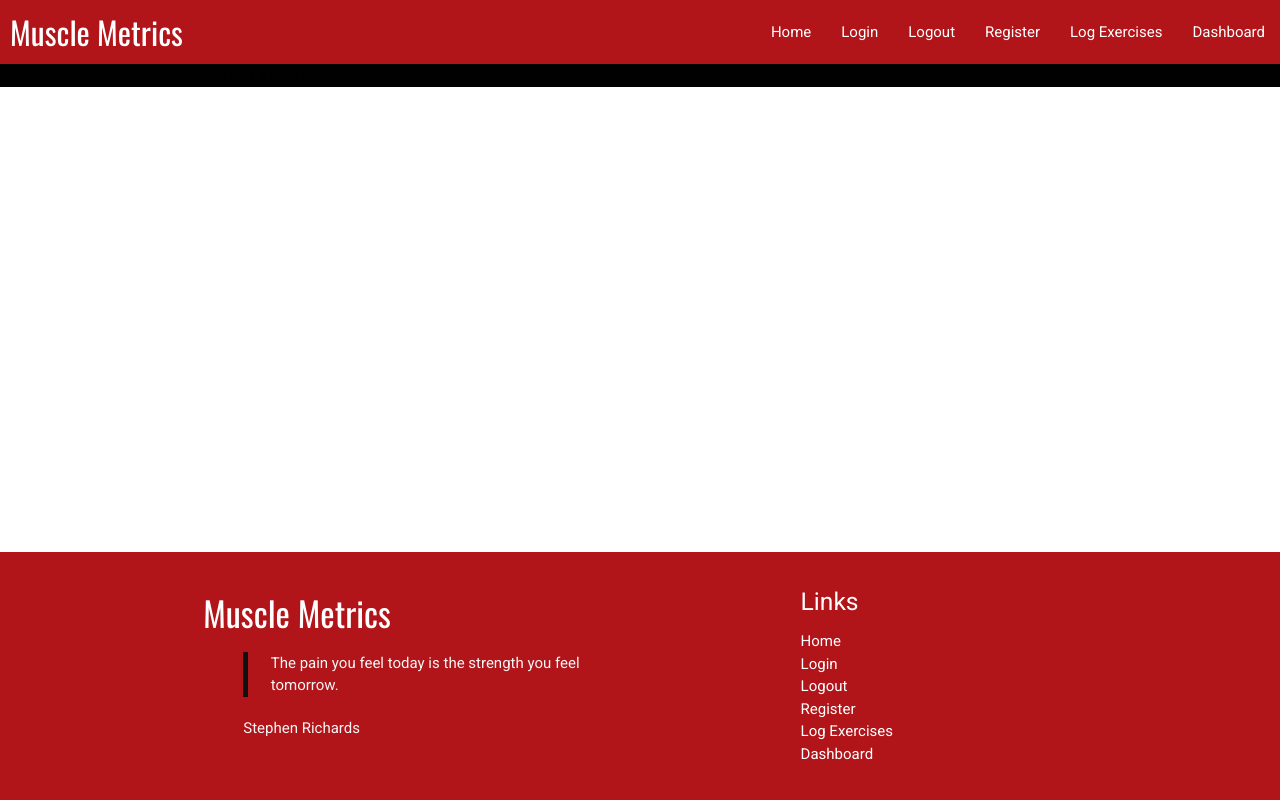
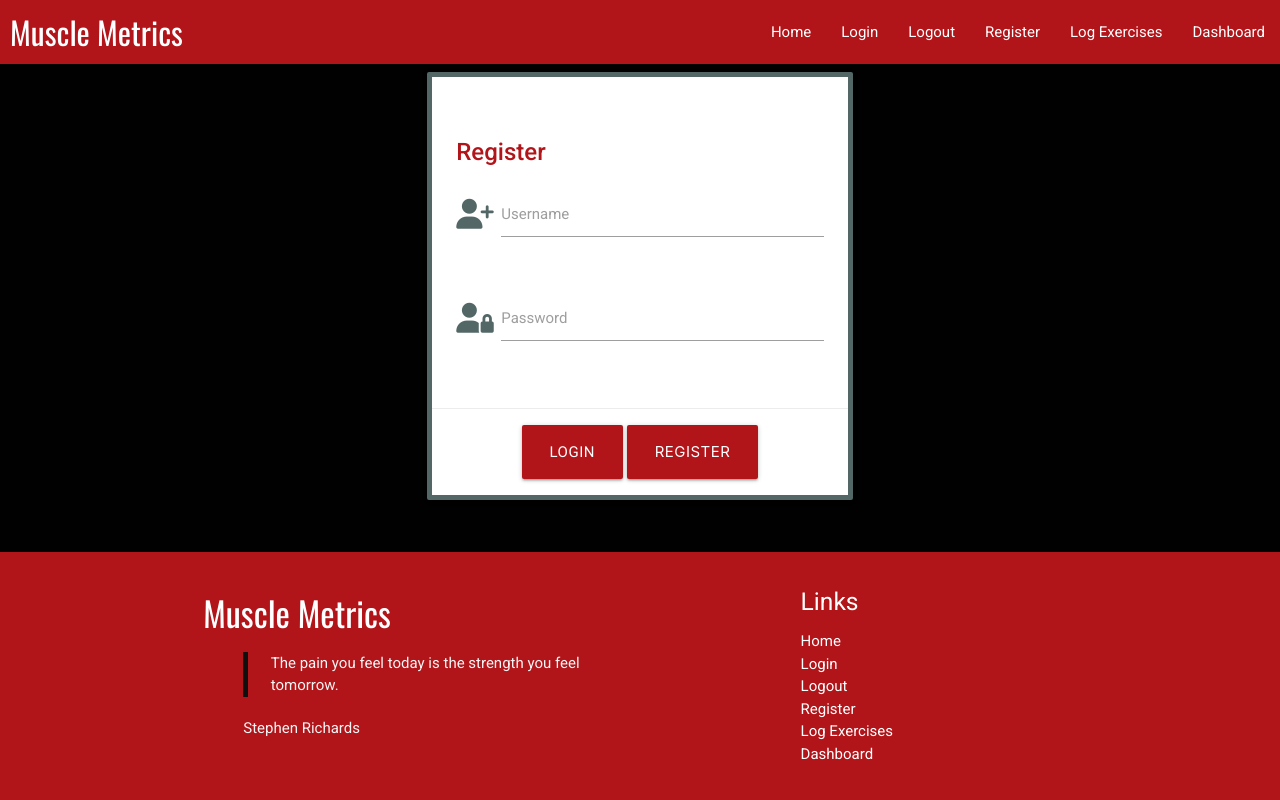
Before and after one commit to Chris-RG1980/code-institute-MSP3, a Flask app: page /register in a window 1280 px wide. Run offline with Flask 3, Linux system fonts and the light colour scheme; some libraries are stand-ins or nearby versions.

Commit message:
Add form to register page

```diff
--- a/static/css/style.css
+++ b/static/css/style.css
@@ -1,6 +1,14 @@
 /* Colours */
-.bg-color-black {
-  background-color: #010101;
+:root {
+  --black: #010101;
+}
+
+.color-blue {
+  color: rgb(83, 103, 103);
+}
+
+.text-red {
+  color: #B11419;
 }
 
 /* base.html */
@@ -15,6 +23,11 @@ main {
   flex: 1 0 auto;
   display: flex;
   flex-direction: column;
+  background: var(--black);
+}
+
+main > .container {
+  flex: 1;
 }
 
 /* Navbar */
@@ -31,9 +44,6 @@ nav .brand-logo {
 }
 
 /* Footer */
-footer {
-  margin-top: auto;
-}
 
 .footer-color {
   background-color: #B11419;
@@ -41,6 +51,15 @@ footer {
 
 blockquote {
   border-left: 5px solid #0f0f0f;
+}
+
+/* Utility */
+.bg-white {
+  background: white;
+}
+
+.card-border {
+  border: 5px solid rgb(83, 103, 103);
 }
 
 /* index.html */
@@ -82,10 +101,6 @@ blockquote {
   height: 300px;
 }
 
-.text-red {
-  color: #B11419;
-}
-
 .btn-large {
   background-color: #B11419;
 }
@@ -101,12 +116,6 @@ blockquote {
 @media screen and (max-width: 1050px) {
   .heading h2 {
     font-size: 8rem;
-  }
-  .card-container {
-    flex-direction: column;
-    max-width: 75%;
-    margin: 10px auto;
-    gap: 0;
   }
 }
 
--- a/templates/base.html
+++ b/templates/base.html
@@ -43,6 +43,7 @@
     <main>
       {% block content %}
       {% endblock %}
+    </main>
     <!-- Footer-->
     <footer class="page-footer footer-color">
       <div class="container">
@@ -72,7 +73,6 @@
         </div>
       </div>
     </footer>
-    </main>
     <script src="https://cdnjs.cloudflare.com/ajax/libs/jquery/3.7.1/jquery.min.js" integrity="sha512-v2CJ7UaYy4JwqLDIrZUI/4hqeoQieOmAZNXBeQyjo21dadnwR+8ZaIJVT8EE2iyI61OV8e6M8PP2/4hpQINQ/g==" crossorigin="anonymous" referrerpolicy="no-referrer"></script>
     <script src="https://cdnjs.cloudflare.com/ajax/libs/materialize/1.0.0/js/materialize.min.js"></script>
     <script src="{{ url_for('static', filename='js/script.js')}}"></script>
--- a/templates/index.html
+++ b/templates/index.html
@@ -1,6 +1,6 @@
 {% extends "base.html" %}
 {% block content %}
-<section class="bg-color-black">
+<section>
   <div class="row bg-image white-text no-margin">
     <div class="col s12 m6 l4 h-full  offset-l1">
       <div class="heading h-full">
@@ -10,7 +10,7 @@
     </div>
   </div>
 </section>
-<section>
+<section class="bg-white">
   <div class="row">
     <div class="col">
       <div class="card-container">
--- a/templates/register.html
+++ b/templates/register.html
@@ -1,6 +1,36 @@
 {% extends "base.html" %}
 {% block content %}
-<div class="bg-color-black">
-  <div class="container">mary had a little lamb</div>
+<div class="container">
+  <div class="row">
+    <form method="POST" action="{{ url_for('register') }}">
+      <div class="col s12 m12 l6 offset-l3">
+        <div class="card card-border">
+            <div class="card-content">
+              <h2 class="card-title text-red"><strong>Register</strong></h2>
+                <!--Username-->
+                <div class="row">
+                  <div class="input-field col s12">
+                    <i class="fas fa-user-plus prefix color-blue"></i>
+                    <input id="username" name="username" type="text" class="validate"></input>
+                    <label for="username">Username</label>
+                  </div>
+                </div>
+                <!--Password-->
+                <div class="row">
+                  <div class="input-field col s12">
+                    <i class="fas fa-user-lock prefix color-blue"></i>
+                    <input id="password" name="password" type="password" class="validate">
+                    <label for="password">Password</label>
+                  </div>
+                </div>
+            </div>
+            <div class="card-action center-align">
+              <a href="{{ url_for('home') }}" class="waves-effect waves-light btn-large">Login</a>
+              <button type="submit" class="waves-effect waves-light btn-large">Register</button>
+            </div>
+        </div>
+      </div>
+    </form>
+  </div>
 </div>
 {% endblock %}
```
Lines whose indentation alone changed are shown as unchanged.
